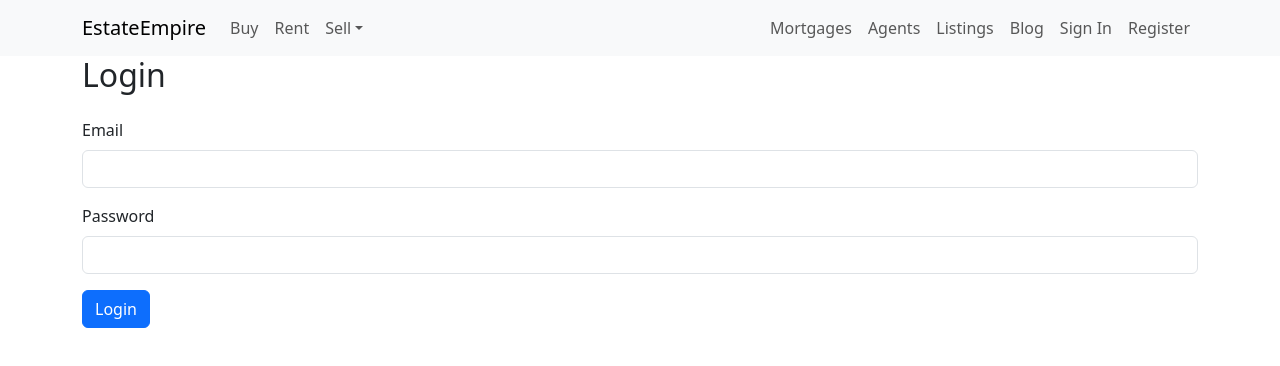
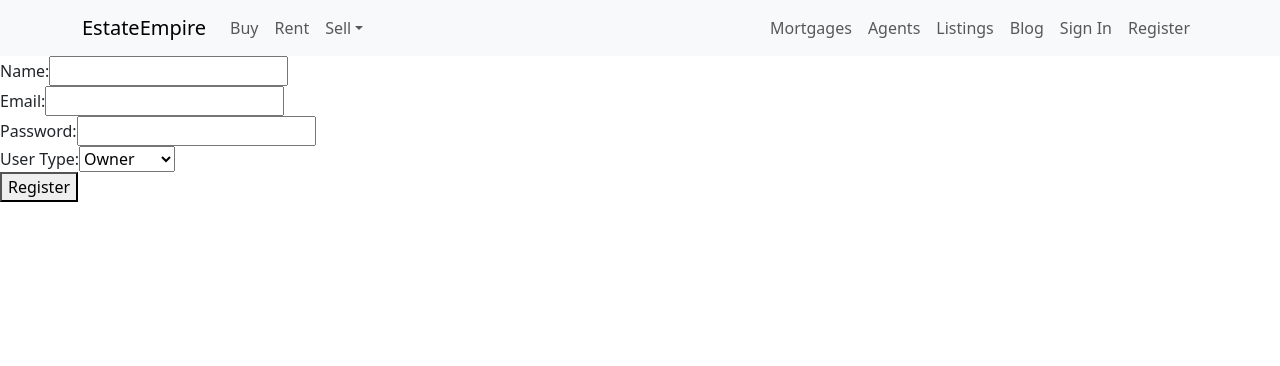
Before and after one commit to SyedDawoodMIU/EstateEmpire-Initiative, a React (Create React App) app in the folder frontend/: page /register in a window 1280 px wide. Shown: the top 366 px of the page. Built offline with nearby package versions, Linux system fonts and the light colour scheme.

Commit message:
Registration basic integrated

```diff
--- a/frontend/src/AppRoutes.tsx
+++ b/frontend/src/AppRoutes.tsx
@@ -1,7 +1,7 @@
 import React from "react";
 import { BrowserRouter as Router, Routes, Route } from "react-router-dom";
-import LoginPage from "./pages/LoginPage/LoginPage";
-import PrivateRoute from "./auth/PrivateRoute";
+import LoginPage from "./pages/login/LoginPage";
+import RegistrationPage from "./pages/login/RegistrationPage";
 import BuyPage from "./pages/buy/BuyPage";
 import SellPage from "./pages/sell/SellPage";
 
@@ -11,7 +11,7 @@ export const AppRoutes = () => {
       <Routes>
         <Route path="/" element={<LoginPage />} />
         <Route path="/login" element={<LoginPage />} />
-        <Route path="/register" element={<LoginPage />} />
+        <Route path="/register" element={<RegistrationPage />} />
         <Route path="/buy" element={<BuyPage />} />
         <Route path="/sell" element={<SellPage />} />
 
--- a/frontend/src/auth/AuthAction.ts
+++ b/frontend/src/auth/AuthAction.ts
@@ -1,13 +1,40 @@
 import { useNavigate } from "react-router-dom";
+import { iUserData } from "../types/UserTypes";
+import { iAuthState } from "./AuthTypes";
+import { loginAction, registerAction } from "./AuthSlice";
 import AuthService from "./AuthService";
-import { login } from "./AuthSlice";
 
 export const handleLogin =
   (email: string, password: string) => async (dispatch: any) => {
     try {
-      const accessToken = await AuthService.login(email, password);
-      dispatch(login(accessToken));
+      const { access_token, refresh_token } = await AuthService.login(
+        email,
+        password
+      );
+
+      let tokens: iAuthState = {
+        accessToken: access_token,
+        refreshToken: refresh_token,
+      };
+      dispatch(loginAction(tokens));
     } catch (error) {
       // Handle login error
     }
   };
+
+export const handleRegistration =
+  (userData: iUserData) => async (dispatch: any) => {
+    try {
+      const { access_token, refresh_token } = await AuthService.register(
+        userData
+      );
+
+      let tokens: iAuthState = {
+        accessToken: access_token,
+        refreshToken: refresh_token,
+      };
+      dispatch(registerAction(tokens));
+    } catch (error) {
+      // Handle login error
+    }
+  };
--- a/frontend/src/auth/AuthService.js
+++ b/frontend/src/auth/AuthService.ts
@@ -1,5 +1,5 @@
 import axios from "axios";
-
+import { iUserData } from "../types/UserTypes";
 const apiClient = axios.create({
   baseURL: "http://localhost:9990/api/v1",
   withCredentials: false,
@@ -10,8 +10,7 @@ const apiClient = axios.create({
 });
 
 const AuthService = {
-  // Function to initiate the OAuth2 login process
-  login: async (email, password) => {
+  login: async (email: string, password: string) => {
     try {
       const response = await apiClient.post("/authenticate", {
         email,
@@ -27,7 +26,7 @@ const AuthService = {
   },
 
   // Function to logout and revoke the access token
-  logout: async (accessToken) => {
+  logout: async (accessToken: string) => {
     try {
       await apiClient.post("/authenticate/revoke", {
         token: accessToken,
@@ -38,6 +37,19 @@ const AuthService = {
       throw new Error("Failed to logout. Please try again.");
     }
   },
+
+  //Function to register a new user
+  register: async (userData: iUserData) => {
+    try {
+      const response = await apiClient.post("/users/register", userData);
+
+      // Assuming the server returns an access token
+      const { access_token } = response.data;
+      return access_token;
+    } catch (error) {
+      throw new Error("Failed to register. Please try again.");
+    }
+  },
 };
 
 export default AuthService;
--- a/frontend/src/auth/AuthSlice.ts
+++ b/frontend/src/auth/AuthSlice.ts
@@ -6,7 +6,7 @@ import { iAuthState } from "./AuthTypes";
 const initialState: iAuthState = {
   authenticated: false,
   accessToken: "",
-  refreshToken: ""
+  refreshToken: "",
 };
 
 export const authSlice = createSlice({
@@ -14,18 +14,24 @@ export const authSlice = createSlice({
   // `createSlice` will infer the state type from the `initialState` argument
   initialState,
   reducers: {
-    login: (state, action: PayloadAction<string>) => {
-      state.accessToken = action.payload;
+    loginAction: (state, action: PayloadAction<iAuthState>) => {
+      state.accessToken = action.payload.accessToken;
+      state.refreshToken = action.payload.refreshToken;
       state.authenticated = true;
     },
-    logout: (state) => {
+    logoutAction: (state) => {
       state.accessToken = "";
       state.authenticated = false;
       state.refreshToken = "";
     },
+    registerAction: (state, action: PayloadAction<iAuthState>) => {
+      state.accessToken = action.payload.accessToken;
+      state.refreshToken = action.payload.refreshToken;
+      state.authenticated = true;
+    },
   },
 });
 
-export const { login, logout } = authSlice.actions;
+export const { loginAction, logoutAction, registerAction } = authSlice.actions;
 export const authState = (state: RootState) => state.auth;
 export default authSlice.reducer;
--- a/frontend/src/auth/AuthTypes.ts
+++ b/frontend/src/auth/AuthTypes.ts
@@ -1,9 +1,8 @@
 export interface iAuthState {
-    authenticated: boolean;
+  authenticated?: boolean;
   accessToken: string;
   refreshToken: string;
 }
-
 
 export interface iProperty {
   id?: number;
--- /dev/null
+++ b/frontend/src/pages/login/RegistrationPage.tsx
@@ -0,0 +1,84 @@
+import React, { useState } from "react";
+import { iUserData } from "../../types/UserTypes";
+import { handleRegistration } from "../../auth/AuthAction";
+import { useAppDispatch } from "../../store/storeHooks";
+
+interface RegistrationFormProps {
+  onSubmit: (userData: iUserData) => void;
+}
+
+const RegistrationPage = () => {
+    const dispatch = useAppDispatch();
+  const [name, setName] = useState("");
+  const [email, setEmail] = useState("");
+  const [password, setPassword] = useState("");
+  const [userType, setUserType] = useState<"OWNER" | "CUSTOMER">("OWNER");
+
+  const handleSubmit = (event: React.FormEvent) => {
+    event.preventDefault();
+
+    // Create a new user data object
+    const userData: iUserData = {
+      name,
+      email,
+      password,
+      role: userType,
+    };
+
+    dispatch(handleRegistration(userData));
+
+    // Reset the form inputs
+    setName("");
+    setEmail("");
+    setPassword("");
+    setUserType("OWNER");
+  };
+
+  return (
+    <form onSubmit={handleSubmit}>
+      <div>
+        <label htmlFor="name">Name:</label>
+        <input
+          type="text"
+          id="name"
+          value={name}
+          onChange={(event) => setName(event.target.value)}
+        />
+      </div>
+      <div>
+        <label htmlFor="email">Email:</label>
+        <input
+          type="email"
+          id="email"
+          value={email}
+          onChange={(event) => setEmail(event.target.value)}
+        />
+      </div>
+      <div>
+        <label htmlFor="password">Password:</label>
+        <input
+          type="password"
+          id="password"
+          value={password}
+          onChange={(event) => setPassword(event.target.value)}
+        />
+      </div>
+      <div>
+        <label htmlFor="userType">User Type:</label>
+        <select
+          id="userType"
+          value={userType}
+          onChange={(event) =>
+            setUserType(event.target.value as "OWNER" | "CUSTOMER")
+          }
+        >
+          <option value="Owner">Owner</option>
+          <option value="Customer">Customer</option>
+        </select>
+      </div>
+      <button type="submit">Register</button>
+    </form>
+  );
+};
+
+export default RegistrationPage;
--- /dev/null
+++ b/frontend/src/types/UserTypes.ts
@@ -0,0 +1,7 @@
+
+export interface iUserData {
+    name: string;
+    email: string;
+    password: string;
+    role: 'OWNER' | 'CUSTOMER';
+  }
```
Also changed, not shown: frontend/src/auth/PrivateRoute.js (deleted, +0 -22 lines), frontend/src/pages/login/LoginPage.tsx (renamed from frontend/src/pages/LoginPage/LoginPage.tsx). Lines whose indentation alone changed are shown as unchanged.
